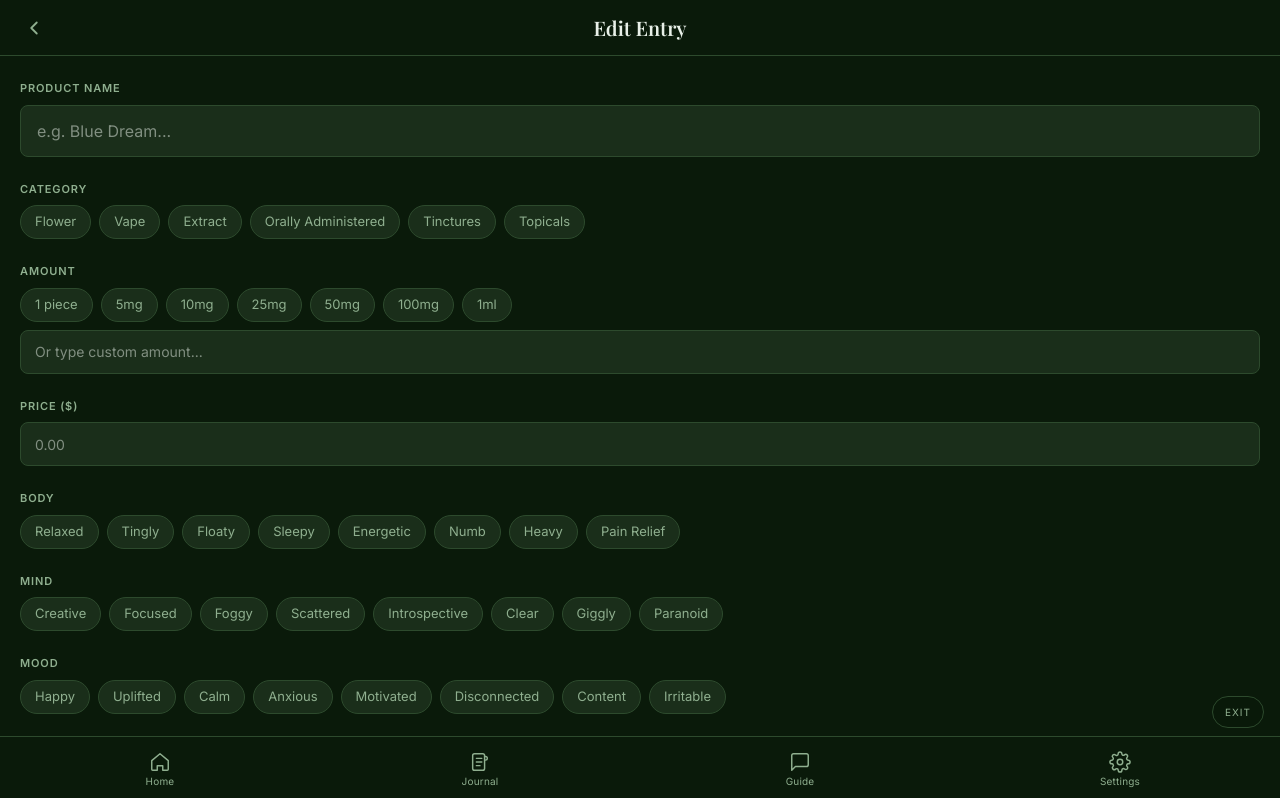
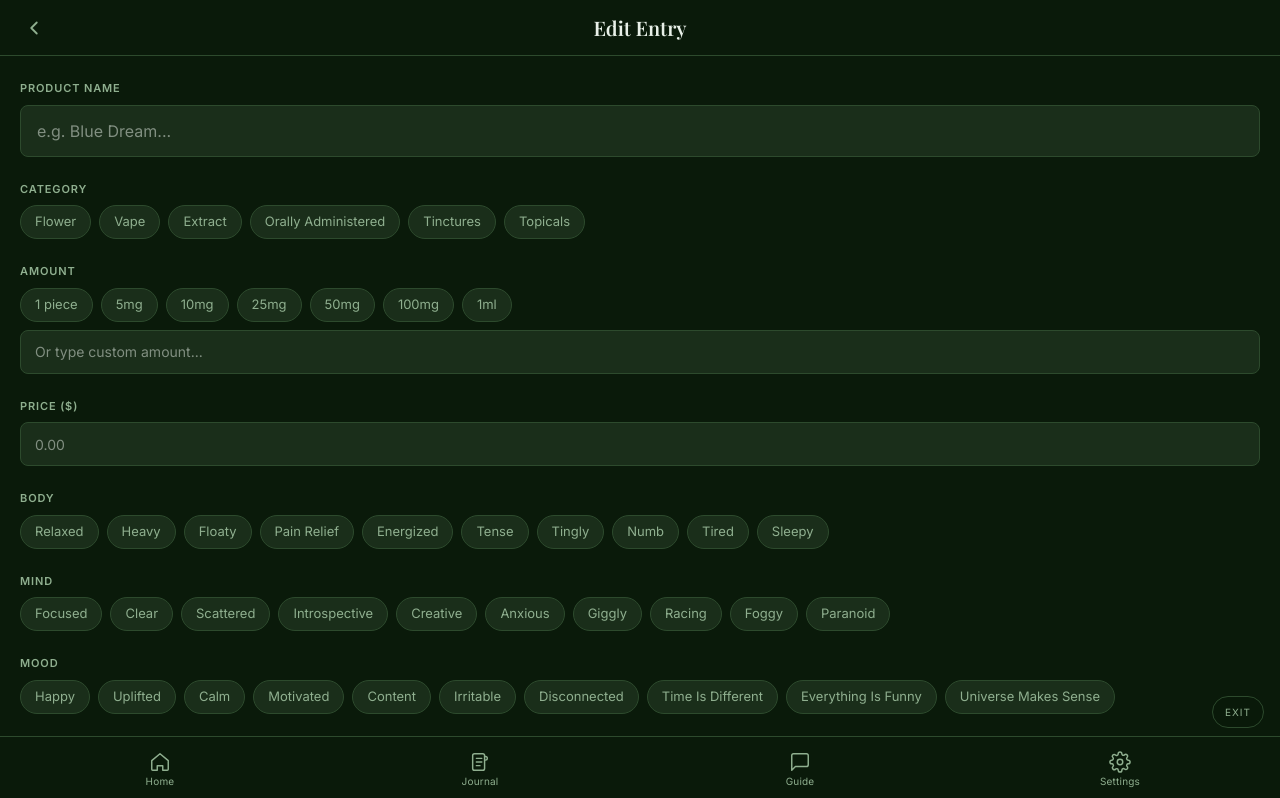
Before and after one commit to casevoiceai/my420journal-app, a React (Vite) app: page /entries/1/edit in a window 1280 px wide. Shown: the top 798 px of the page. Built offline with nearby package versions, Linux system fonts and the light colour scheme.

Commit message:
Add files via upload

```diff
--- a/src/screens/EditEntry.jsx
+++ b/src/screens/EditEntry.jsx
@@ -25,9 +25,9 @@ const CATEGORIES        = ['Flower', 'Vape', 'Extract', 'Orally Administered', '
 const STRAIN_TYPES      = ['Indica', 'Sativa', 'Hybrid', 'CBD', 'N/A']
 const CATEGORIES_WITH_STRAIN = ['Flower', 'Vape', 'Extract']
 
-const BODY_TAGS  = ['Relaxed', 'Tingly', 'Floaty', 'Sleepy', 'Energetic', 'Numb', 'Heavy', 'Pain Relief']
-const MIND_TAGS  = ['Creative', 'Focused', 'Foggy', 'Scattered', 'Introspective', 'Clear', 'Giggly', 'Paranoid']
-const MOOD_TAGS  = ['Happy', 'Uplifted', 'Calm', 'Anxious', 'Motivated', 'Disconnected', 'Content', 'Irritable']
+const BODY_TAGS  = ['Relaxed', 'Heavy', 'Floaty', 'Pain Relief', 'Energized', 'Tense', 'Tingly', 'Numb', 'Tired', 'Sleepy']
+const MIND_TAGS  = ['Focused', 'Clear', 'Scattered', 'Introspective', 'Creative', 'Anxious', 'Giggly', 'Racing', 'Foggy', 'Paranoid']
+const MOOD_TAGS  = ['Happy', 'Uplifted', 'Calm', 'Motivated', 'Content', 'Irritable', 'Disconnected', 'Time Is Different', 'Everything Is Funny', 'Universe Makes Sense']
 const MOOD_FACES = ['good', 'meh', 'off', 'eww']
 const MOOD_EMOJI = { good: '😊', meh: '😐', off: '😞', eww: '🤢' }
 
```
